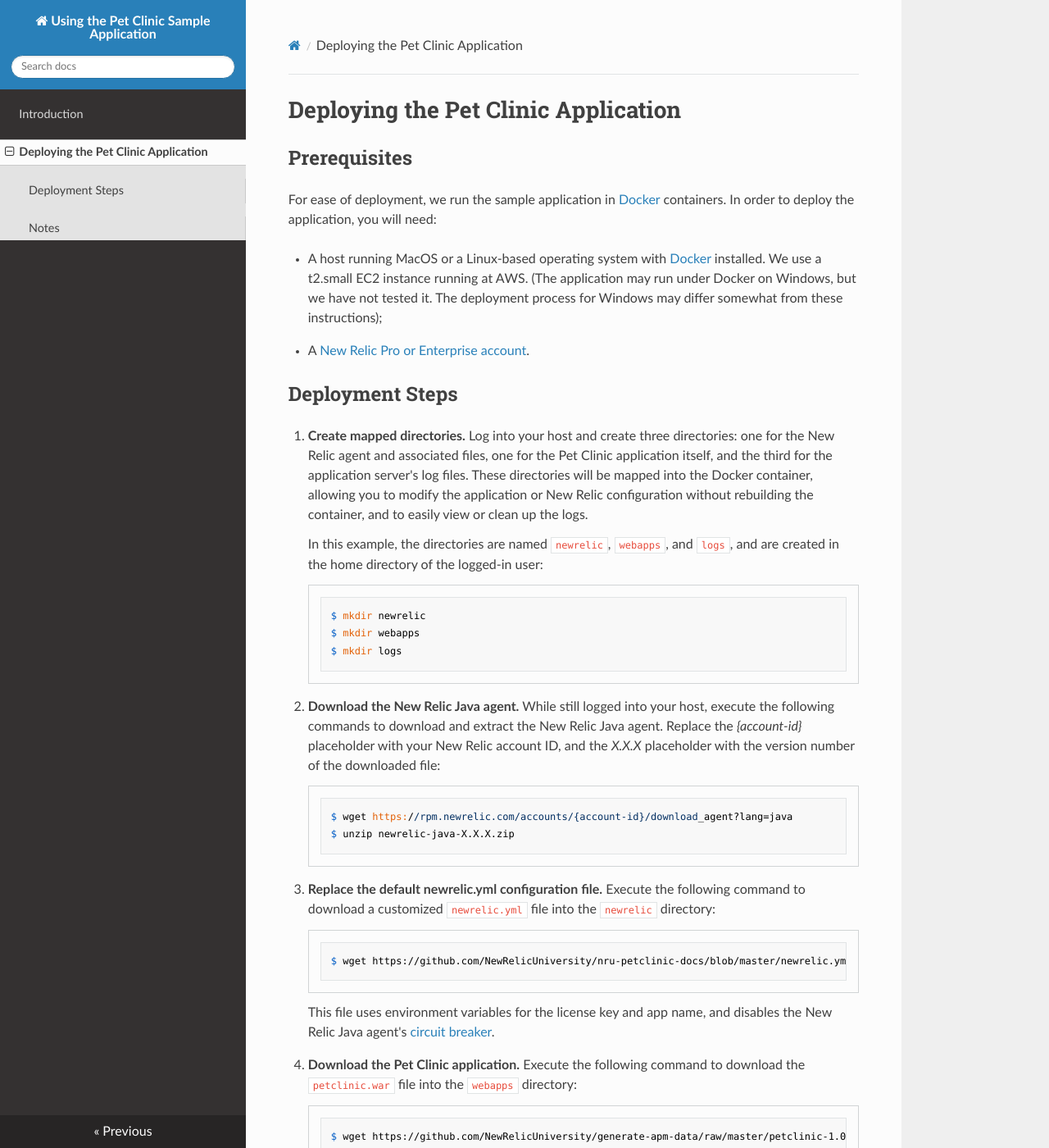
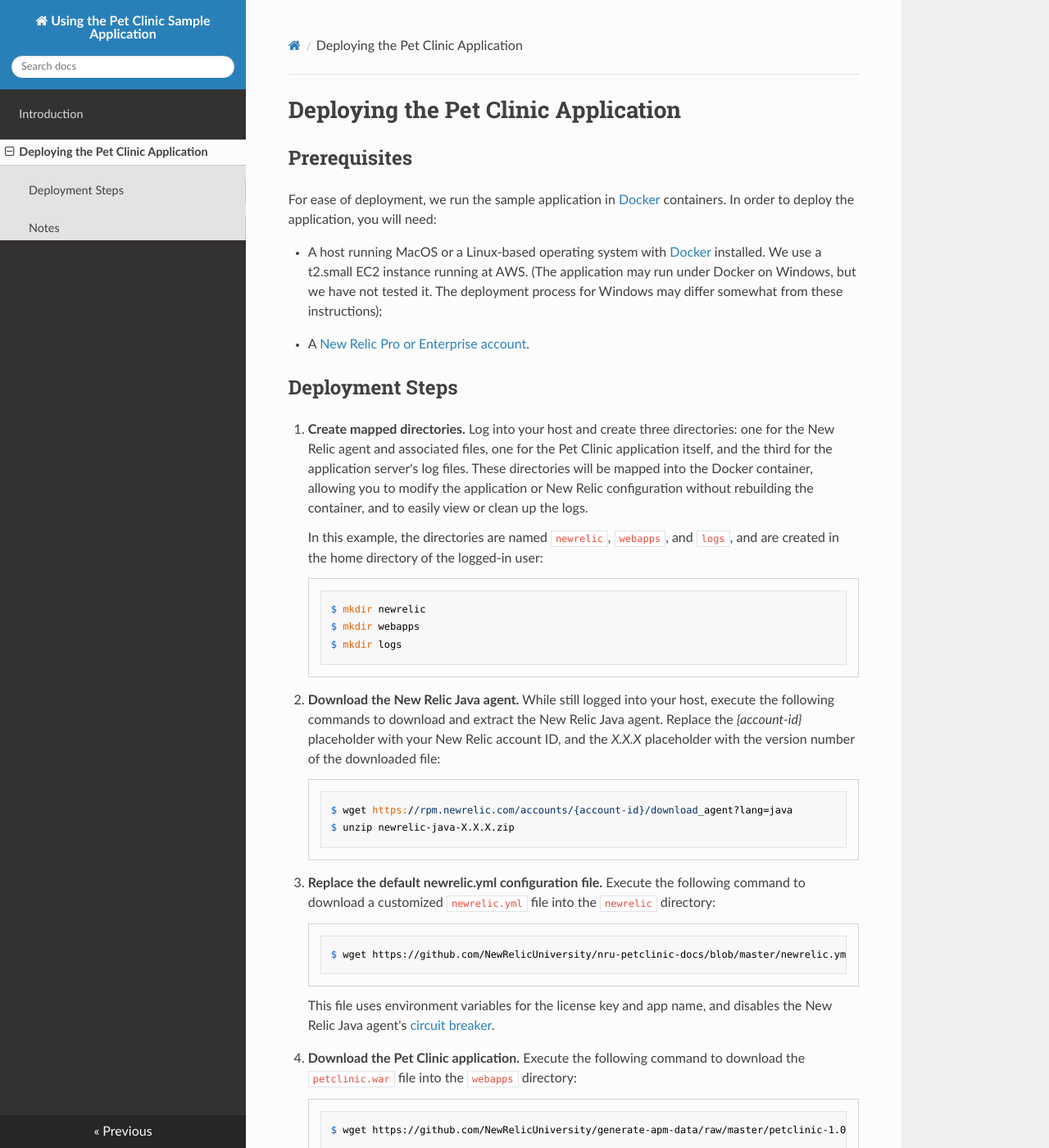
Before and after one commit to NewRelicUniversity/nru-petclinic-docs, an MkDocs documentation site: the page built from docs/deployment.md, in a window 1280 px wide and 1400 px high. Shown: the whole window at 82% size. Built offline with MkDocs 1.6.1, drawn with Linux system fonts in a browser that asks for light colours; nearby versions of some CDN libraries; old or Windows-style settings are respelled for this version of MkDocs.

Commit message:
Minor formatting changes

```diff
--- a/docs/css/extra.css
+++ b/docs/css/extra.css
@@ -1,7 +1,7 @@
 pre {
     border: solid 1px #d1d4d5;
     font-family: Monaco, Consolas, Lucida Console, monospace;
-    font-size: 14px;
+    font-size: 13px;
     line-height: 1.8;
     margin: 6pt 0 6pt 0;
     overflow: scroll;
@@ -10,7 +10,7 @@
 }
 
 code {
-    font-size: 90%;
+    font-size: 85%;
 }
 
 li {
@@ -20,3 +20,8 @@
 li.toctree-l2:first-child {
     display: none;
 }
+
+p {
+    margin-top: 20px;
+    margin-bottom: 16px;
+}
```
